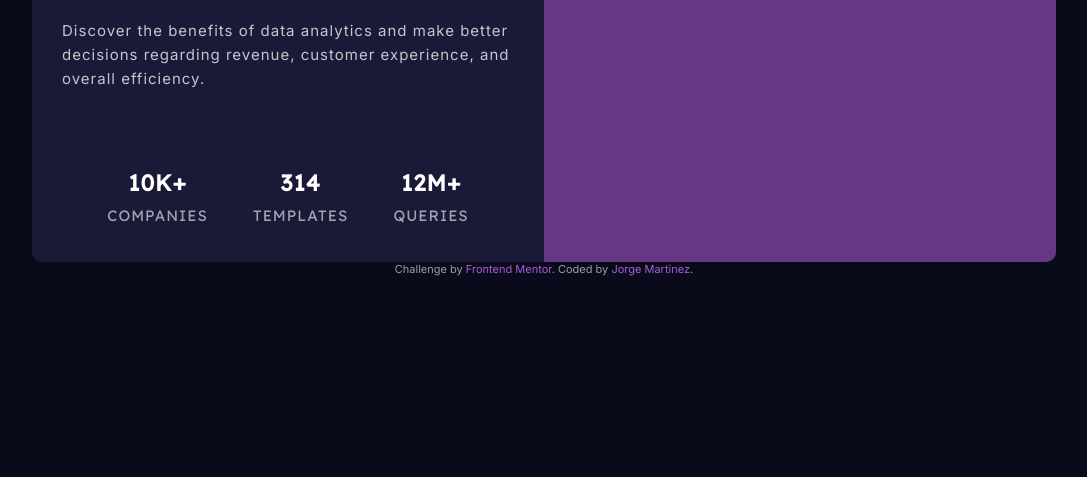
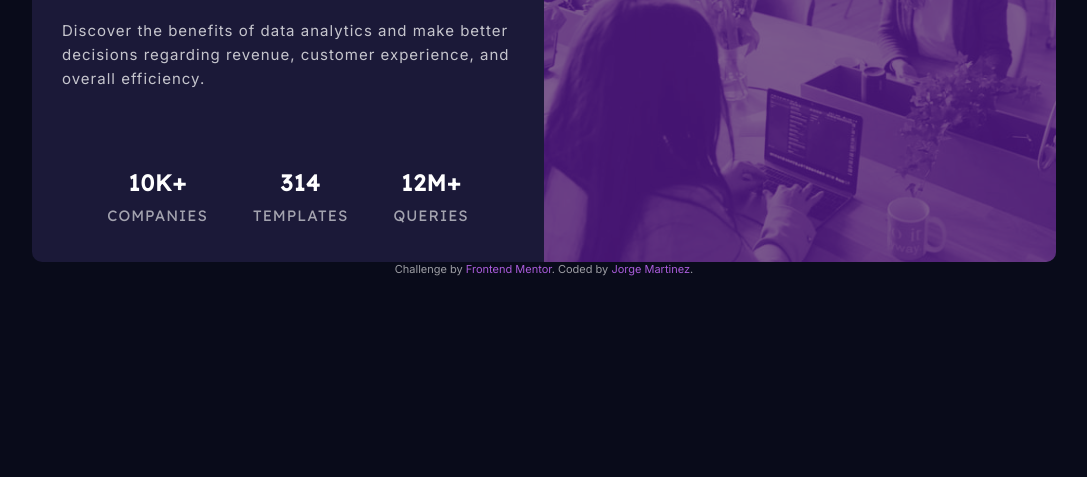
Before and after one commit to TnlComputer/stats-preview-card-component, a plain HTML site: page index.html in a window 1280 px wide. Shown: the part 339-816 px from the top of the page, without its empty margins (96-1183 px from the left). Drawn offline with Linux system fonts and the light colour scheme; the site is published under a folder, as on GitHub Pages, so addresses that start at the root find nothing.

Commit message:
primer commit

```diff
--- a/css/style.css
+++ b/css/style.css
@@ -7,7 +7,7 @@
   --h-transparent-white: hsla(0, 0%, 100%, 0.6);
   --font1: Inter;
   --font2: "Lexend Deca";
-  --header-img: url("/images/image-header-mobile.jpg");
+  --header-img: url(../images/image-header-mobile.jpg);
 }
 
 body {
@@ -39,10 +39,13 @@ img {
 .image-header {
   height: 314px;
   background-color: var(--soft-violet);
+  /* opacity: 0.3; */
   background-blend-mode: soft-light;
+
   background-position: center;
   background-size: cover;
   background-image: var(--header-img);
+
   -webkit-filter: brightness(.6);
   filter: brightness(.6);
 }
@@ -125,9 +128,9 @@ img {
   }
 }
 
-@media only screen and (min-width:900px) {
+@media only screen and (min-width:910px) {
   :root {
-    --header-img: url("/images/image-header-desktop.jpg");
+    --header-img: url(../images/image-header-desktop.jpg);
   }
 
   body {
@@ -164,7 +167,7 @@ img {
   color: var(--soft-violet);
 }
 
-.example {
+/* .example {
   display: -ms-grid;
   display: grid;
   -webkit-transition: all .5s;
@@ -177,4 +180,4 @@ img {
   background: -webkit-gradient(linear, left top, left bottom, from(white), to(black));
   background: -o-linear-gradient(top, white, black);
   background: linear-gradient(to bottom, white, black);
-}
+} */
--- a/index.html
+++ b/index.html
@@ -5,7 +5,7 @@
   <meta charset="UTF-8">
   <meta name="viewport" content="width=device-width, initial-scale=1.0">
   <!-- displays site properly based on user's device -->
-  <link rel="icon" type="image/png" sizes="32x32" href=images/favicon-32x32.png">
+  <link rel="icon" type="image/png" sizes="32x32" href="images/favicon-32x32.png">
   <!-- fonts -->
   <link rel="preconnect" href="https://fonts.gstatic.com">
   <link href="https://fonts.googleapis.com/css2?family=Inter:wght@400;700&display=swap" rel="stylesheet">
```
Also changed, not shown: images/image-header-desktop.jpg (added).
